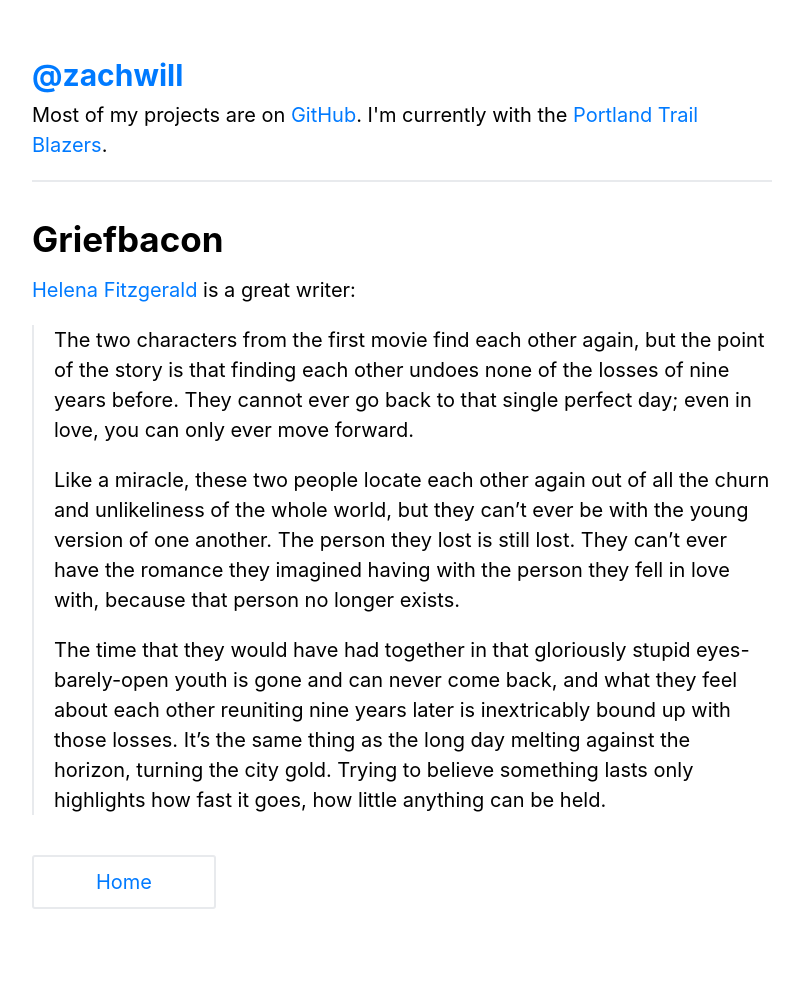
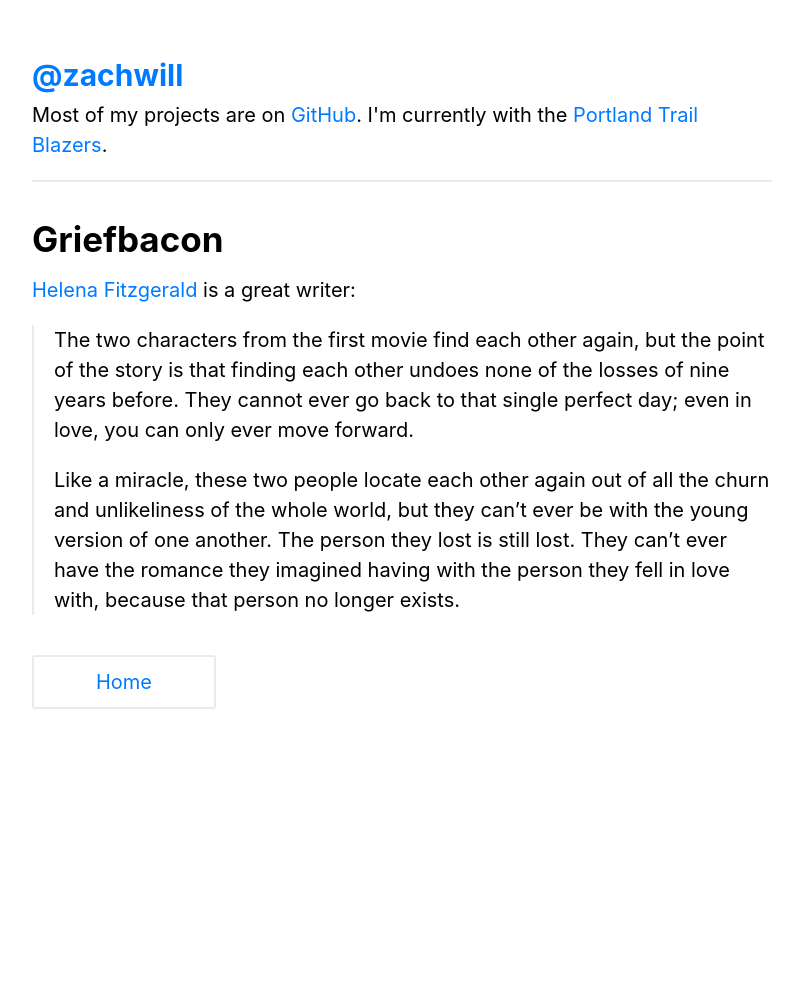
Before and after one commit to zachwill/blog, a Jekyll site: the page built from _posts/2021-03-03-griefbacon.md, in a window 1280 px wide. Shown: the whole page, without its empty margins (238-1041 px from the left). Built offline with Jekyll 4.4.1, drawn with Linux system fonts in a browser that asks for light colours; after the commit the page ends 900 px from its top, so only the background shows below that.

Commit message:
Tighten up quote

```diff
--- a/_posts/2021-03-03-griefbacon.md
+++ b/_posts/2021-03-03-griefbacon.md
@@ -16,10 +16,3 @@ permalink : /griefbacon/
 > version of one another. The person they lost is still lost. They can’t ever
 > have the romance they imagined having with the person they fell in love with,
 > because that person no longer exists.
->
-> The time that they would have had together in that gloriously stupid
-> eyes-barely-open youth is gone and can never come back, and what they feel
-> about each other reuniting nine years later is inextricably bound up with
-> those losses. It’s the same thing as the long day melting against the
-> horizon, turning the city gold. Trying to believe something lasts only
-> highlights how fast it goes, how little anything can be held.
```
